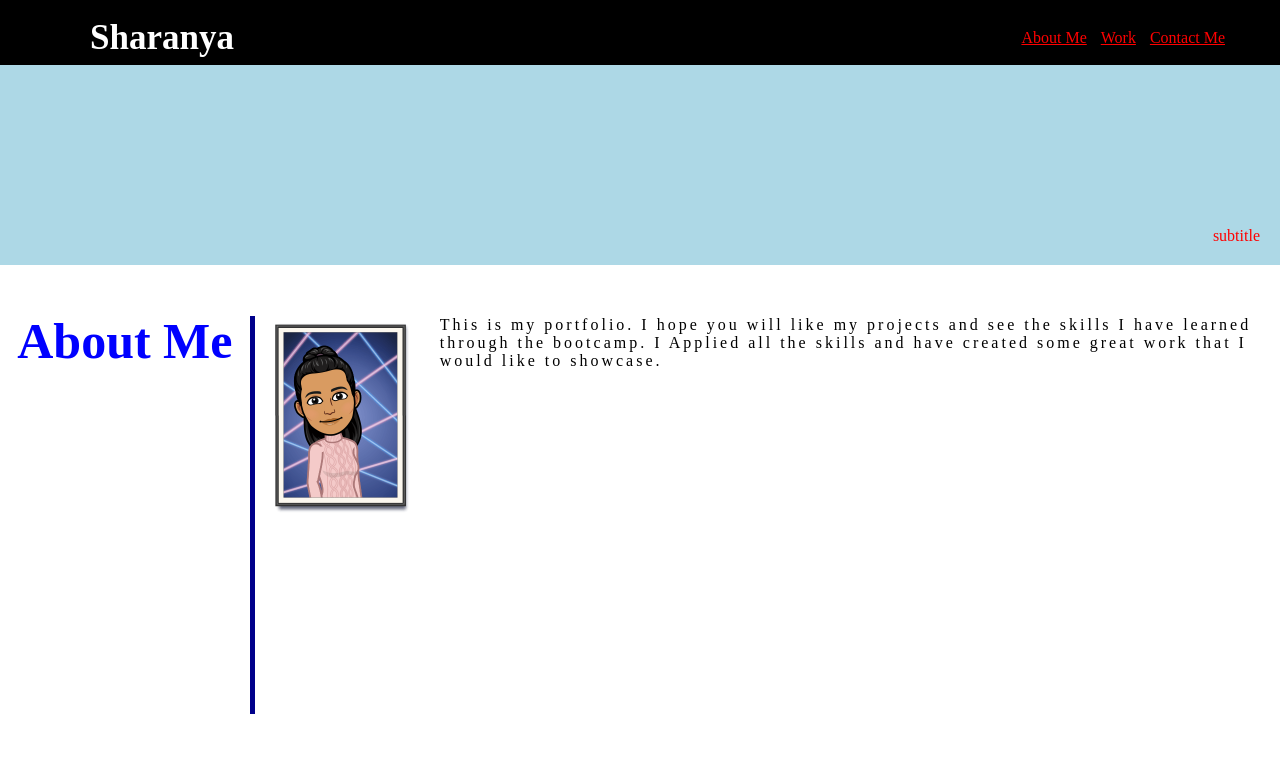
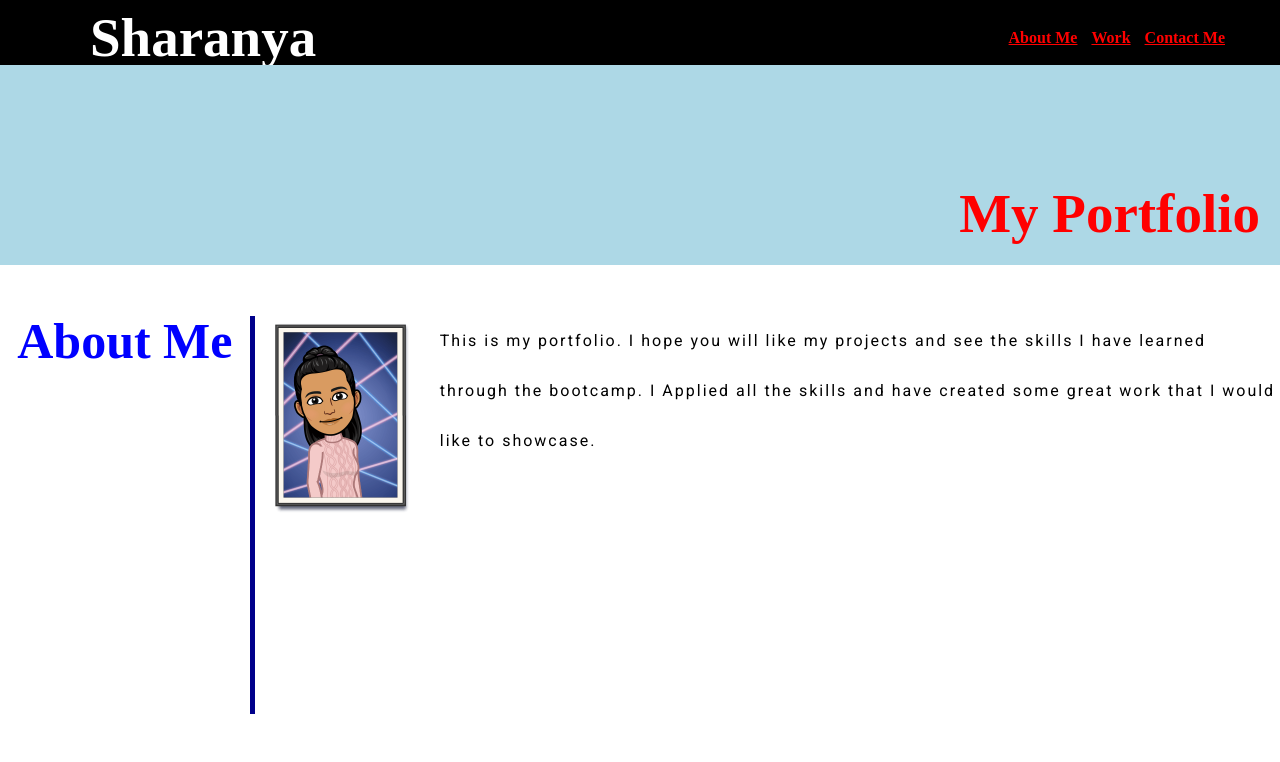
Before and after one commit to shathev002/Portfolio, a plain HTML site: page index.html in a window 1280 px wide. Shown: the top 762 px of the page. Drawn offline with Linux system fonts and the light colour scheme; grey boxes are pictures that could not be loaded.

Commit message:
updated font

```diff
--- a/assets/style.css
+++ b/assets/style.css
@@ -4,9 +4,12 @@
   margin:0;
   box-sizing: border-box;
 
+
 }
 
-
+p {
+  font-family: Roboto, Arial;
+}
 
 header {
 
@@ -15,13 +18,13 @@ width: 100%;
 background-color: black;
 display: flex;
 justify-content:  flex-end;
-
+font-weight: bold;
 
 }
 
 h1 {
   color: white;
-  font-size: 35px;
+  font-size: 55px;
   font-weight: bold;
   line-height: 75px;
   padding: 0 90px;
@@ -75,6 +78,8 @@ nav{
     position: absolute;
     right: 20px;
     bottom: 20px;
+    font-weight: bold;
+    font-size: 55px;
 
   }
 
@@ -112,8 +117,8 @@ nav{
 
 .about p {
   color: black;
-  letter-spacing: 3px;
-
+  letter-spacing: 2px;
+  line-height: 50px;
 
 
 }
--- a/index.html
+++ b/index.html
@@ -5,6 +5,10 @@
   <meta charset="UTF-8" />
   <meta name="viewport" content="width=device-width, initial-scale=1.0" />
   <link rel="stylesheet" href="assets/style.css">
+  <link rel="preconnect" href="https://fonts.googleapis.com">
+<link rel="preconnect" href="https://fonts.gstatic.com" crossorigin>
+<link href="https://fonts.googleapis.com/css2?family=Roboto:wght@400;500;700&display=swap" rel="stylesheet">
+
 </head>
 
 <body>
@@ -34,7 +38,7 @@
 
   <div class="subheading">
 
-    <div class="sub">subtitle</div>
+    <div class="sub">My Portfolio</div>
   </div>
 
 
```
